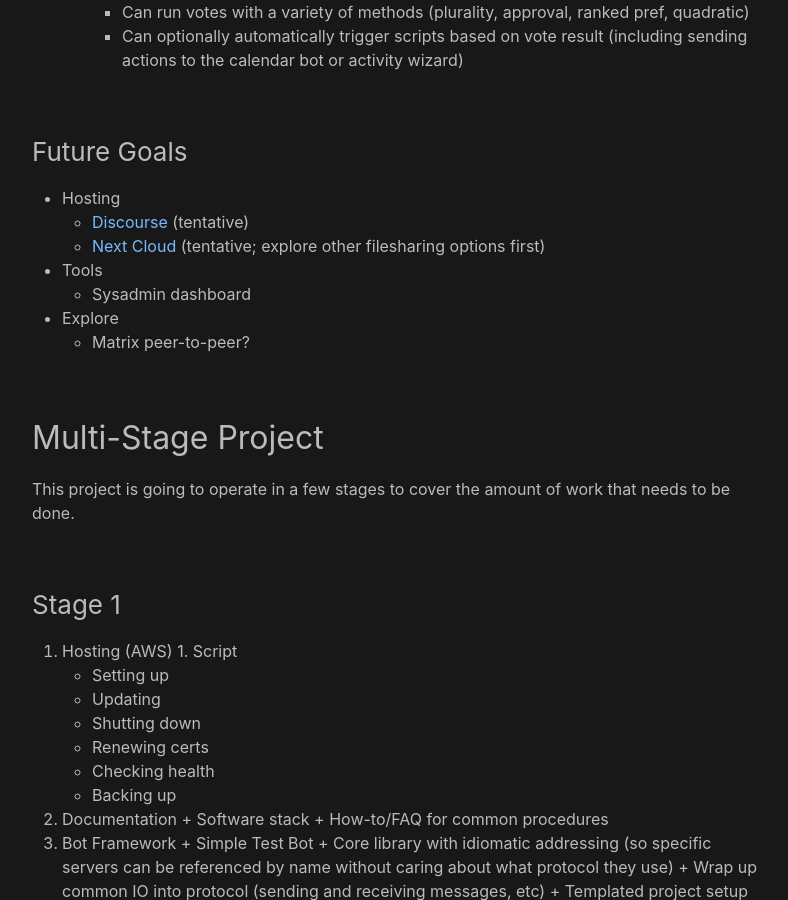
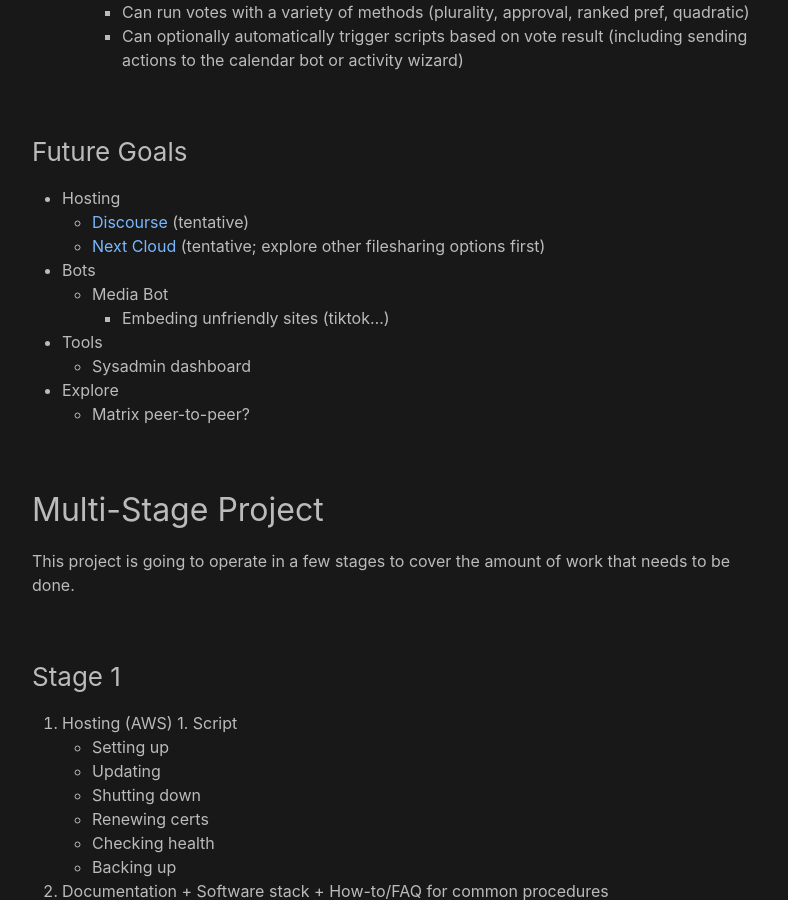
Before and after one commit to AwdeTeam/awdeteam.github.io, a Jekyll site: the page built from projects/software-overhaul.md, in a window 1280 px wide and 900 px high, scrolled down 1172 px. Shown: the whole window, without its empty margins (238-1026 px from the left). Built offline with Jekyll 4.4.1, drawn with Linux system fonts in a browser that asks for light colours.

Commit message:
Add plan for media bot

```diff
--- a/projects/software-overhaul.md
+++ b/projects/software-overhaul.md
@@ -49,6 +49,9 @@ total**
   + Hosting
     + [Discourse](https://www.discourse.org/) (tentative)
     + [Next Cloud](https://nextcloud.com/) (tentative; explore other filesharing options first)
+  + Bots
+    + Media Bot
+      + Embeding unfriendly sites (tiktok...)
   + Tools
     + Sysadmin dashboard
   + Explore
```
